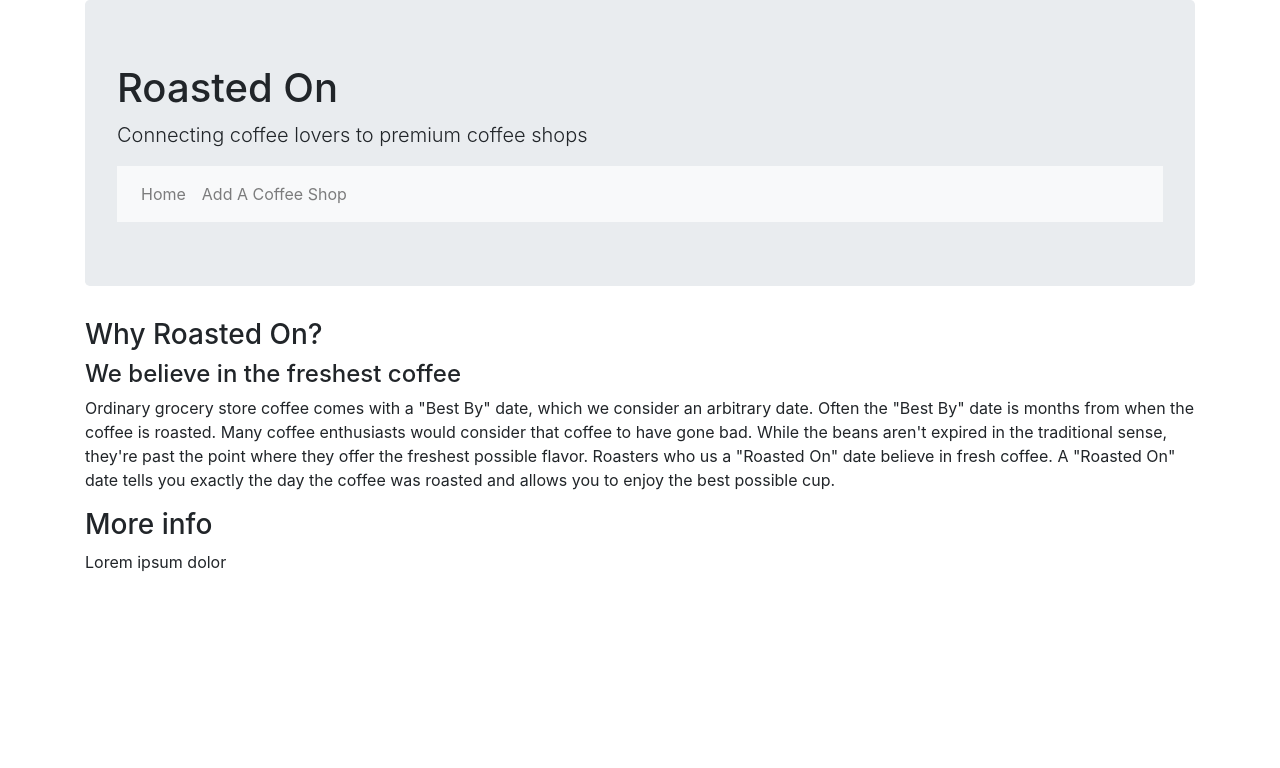
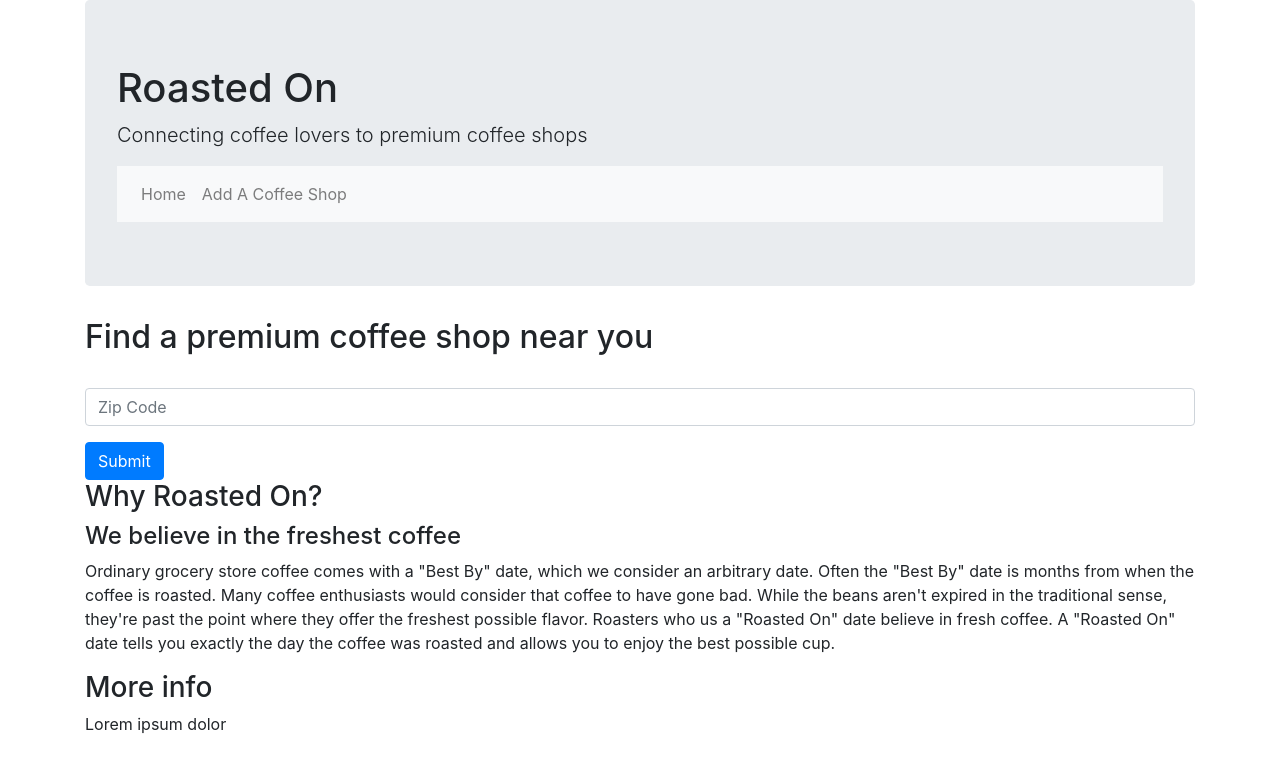
Before and after one commit to t-fa/roastedon, a React (Create React App) app: page / in a window 1280 px wide. Shown: the top 768 px of the page. Built offline with nearby package versions, Linux system fonts and the light colour scheme.

Commit message:
Added ZipCode to Home

```diff
--- a/src/components/Home.js
+++ b/src/components/Home.js
@@ -1,8 +1,11 @@
 import React from 'react';
+
+import ZipCode from './ZipCode';
 
 function Home() {
   return (
     <div>
+      <ZipCode />
       <h3>Why Roasted On?</h3>
       <h4>We believe in the freshest coffee</h4>
       <p>
```
